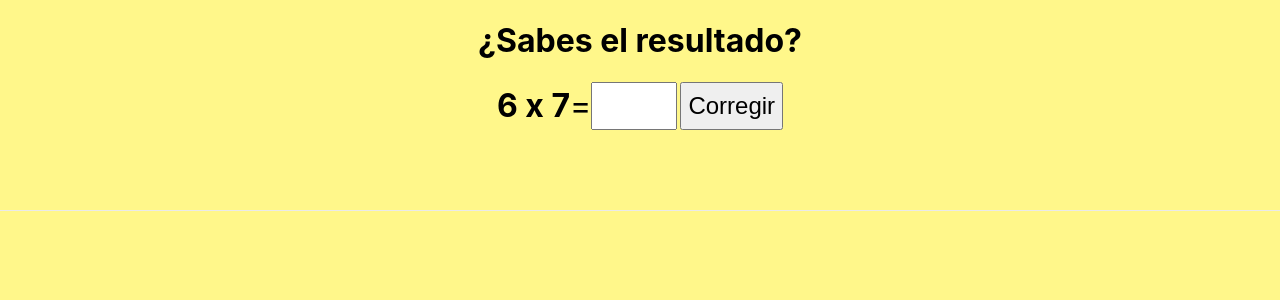
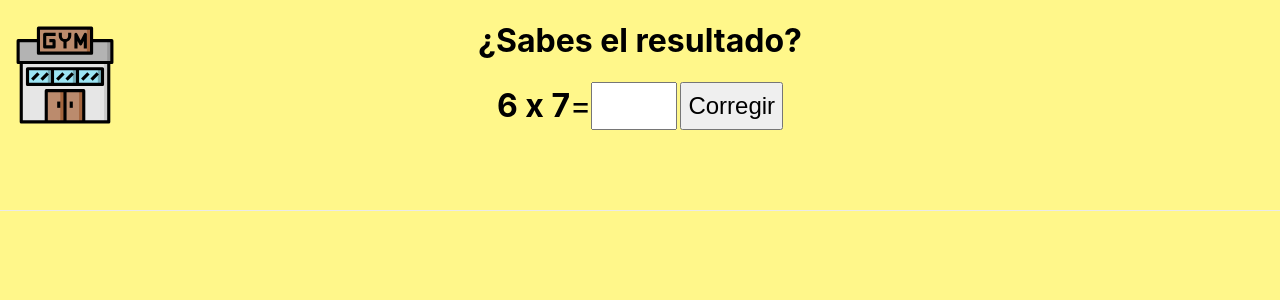
Before and after one commit to ncardeli/math-gym, a React (Create React App) app: page / in a window 1280 px wide. Shown: the top 300 px of the page. Built offline with nearby package versions, Linux system fonts and the light colour scheme.

Commit message:
Add a logo

```diff
--- a/src/App.css
+++ b/src/App.css
@@ -8,6 +8,14 @@ h1 {
 	overflow: hidden;
 	text-overflow: ellipsis;
 	text-align: center;
+}
+
+.logo {
+	height: 100px;
+	position: fixed;
+	z-index: -1;
+	top: 25px;
+	left: 15px;
 }
 
 form {
--- a/src/App.js
+++ b/src/App.js
@@ -1,6 +1,7 @@
 import React from "react";
 import "./App.css";
 import useLocalStorage from "./useLocalStorage";
+import gymImage from "./gym.svg";
 
 const STATUS_OK = "ok";
 const STATUS_ERROR = "error";
@@ -42,6 +43,7 @@ function App() {
 	return (
 		<div className="App">
 			<h1>¿Sabes el resultado?</h1>
+			<img className="logo" src={gymImage} alt="Fachada de un gimnasio"></img>
 			<form onSubmit={handleFormSubmit}>
 				<label htmlFor="result">
 					{operands.left} x {operands.right}
```
Also changed, not shown: src/gym.svg (added).
